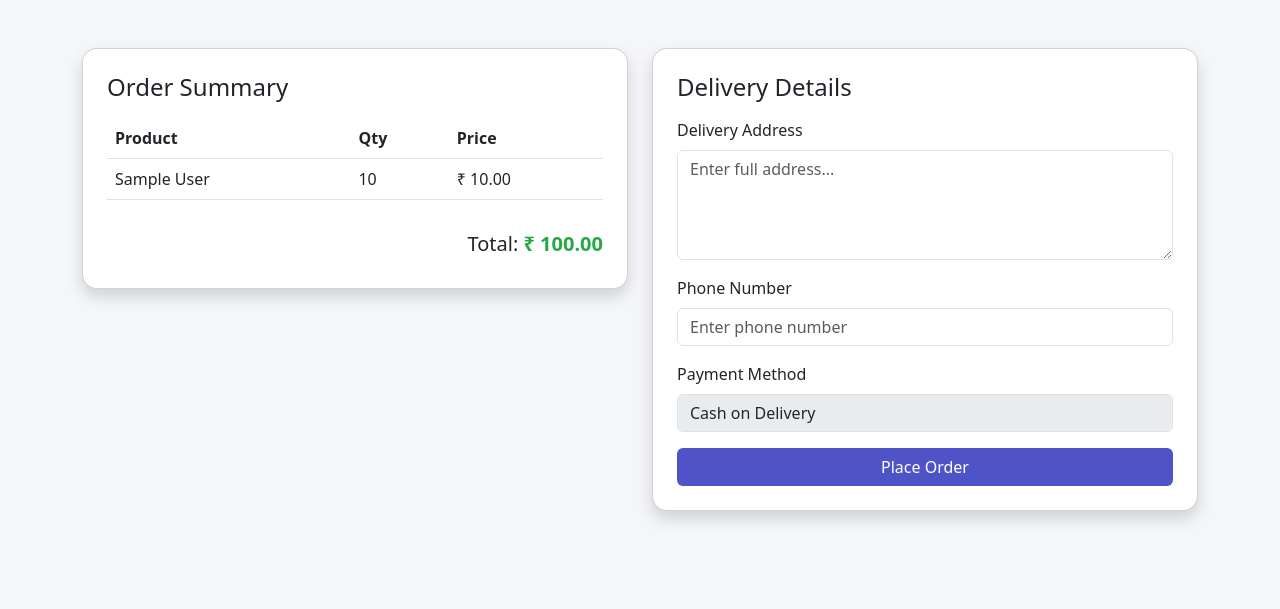
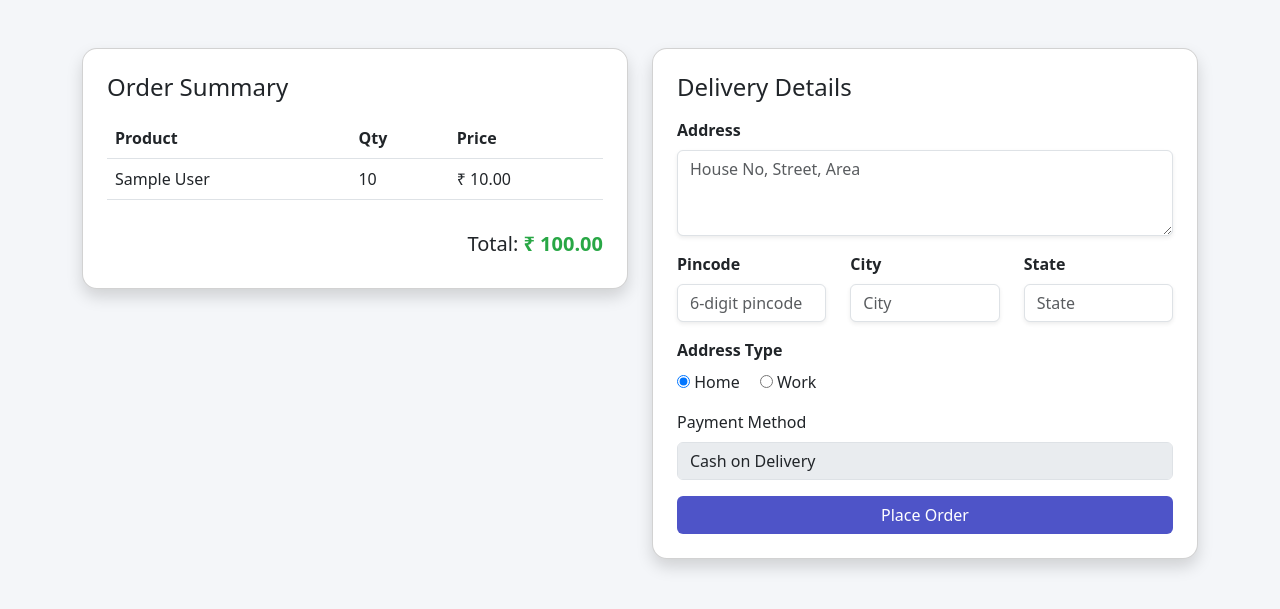
Before and after one commit to AdityaRishabh/django-ecommerce, a Django app: page /checkout/ in a window 1280 px wide. Shown: the part 56-665 px from the top of the page. Run offline with Django 5.2, Linux system fonts and the light colour scheme; a user stored in the database is signed in; tables that the repository leaves empty hold one stand-in row (values such as "Sample post").

Commit message:
added address in checkout in views.py

```diff
--- a/authproject/accounts/models.py
+++ b/authproject/accounts/models.py
@@ -45,6 +45,7 @@ class Order(models.Model):
     total_amount = models.DecimalField(max_digits=10, decimal_places=2)
     address = models.TextField(default="Not Available")
     phone = models.CharField(max_length=15, default="0000000000")
+    pincode = models.CharField(max_length=10, default="000000")
     status = models.CharField(max_length=50, choices=STATUS_CHOICES, default='Pending')
     created_at = models.DateTimeField(auto_now_add=True)
 
--- a/authproject/accounts/templates/checkout.html
+++ b/authproject/accounts/templates/checkout.html
@@ -50,7 +50,7 @@
 
 <div class="row">
 
-    <!-- 📦 ORDER SUMMARY -->
+    <!--  ORDER SUMMARY -->
     <div class="col-md-6">
         <div class="card shadow p-4">
             <h4 class="mb-3">Order Summary</h4>
@@ -70,52 +70,56 @@
                 </tr>
                 {% endfor %}
             </table>
-
             <h5 class="text-end mt-3">
                 Total: <span class="price">₹ {{ total }}</span>
             </h5>
         </div>
     </div>
 
-    <!-- 🏠 ADDRESS FORM -->
+    <!--  ADDRESS FORM -->
     <div class="col-md-6">
         <div class="card shadow p-4">
-
             <h4 class="mb-3">Delivery Details</h4>
-
             <form method="POST">
                 {% csrf_token %}
 
-                <!-- Address -->
-                <div class="mb-3">
-                    <label class="form-label">Delivery Address</label>
-                    <textarea name="address" class="form-control" rows="4" placeholder="Enter full address..." required></textarea>
-                </div>
-
-                <!-- Phone -->
-                <div class="mb-3">
-                    <label class="form-label">Phone Number</label>
-                    <input type="text" name="phone" class="form-control" placeholder="Enter phone number" required>
-                </div>
-
+    <div class="mb-3">
+    <label class="form-label fw-semibold">Address</label>
+    <textarea name="address" class="form-control shadow-sm" rows="3" placeholder="House No, Street, Area" required></textarea>
+</div>
+<div class="row">
+    <div class="col-md-4 mb-3">
+        <label class="form-label fw-semibold">Pincode</label>
+        <input type="text" name="pincode" class="form-control shadow-sm" placeholder="6-digit pincode" required>
+    </div>
+    <div class="col-md-4 mb-3">
+        <label class="form-label fw-semibold">City</label>
+        <input type="text" name="city" class="form-control shadow-sm" placeholder="City" required>
+    </div>
+    <div class="col-md-4 mb-3">
+        <label class="form-label fw-semibold">State</label>
+        <input type="text" name="state" class="form-control shadow-sm" placeholder="State" required>
+    </div>
+</div>
+<div class="mb-3">
+    <label class="form-label fw-semibold">Address Type</label>
+    <div>
+        <input type="radio" name="address_type" value="Home" checked> Home
+        <input type="radio" name="address_type" value="Work" class="ms-3"> Work
+    </div>
+</div>
                 <!-- Payment -->
                 <div class="mb-3">
                     <label class="form-label">Payment Method</label>
                     <input type="text" class="form-control" value="Cash on Delivery" disabled>
                 </div>
-
                 <button type="submit" class="btn btn-custom w-100">
                     Place Order
                 </button>
-
             </form>
-
         </div>
     </div>
-
 </div>
-
 </div>
-
 </body>
 </html>
--- a/authproject/accounts/views.py
+++ b/authproject/accounts/views.py
@@ -13,10 +13,7 @@ from rest_framework.permissions import IsAuthenticated, IsAdminUser
 
 from .serializers import ProductSerializer, CartItemSerializer, OrderSerializer
 
-
-# =========================
-# 🔐 AUTH (EMAIL OR USERNAME LOGIN)
-# =========================
+#  AUTH (EMAIL LOGIN)
 
 def login_view(request):
     if request.method == 'POST':
@@ -76,10 +73,7 @@ def logout_view(request):
     logout(request)
     return redirect('login')
 
-
-# =========================
-# 🏠 DASHBOARD
-# =========================
+#  DASHBOARD
 
 @login_required
 def dashboard_view(request):
@@ -96,9 +90,7 @@ def dashboard_view(request):
     })
 
 
-# =========================
-# 🛒 CART (WEB)
-# =========================
+# CART (WEB)
 
 @login_required
 def add_to_cart(request, product_id):
@@ -110,7 +102,6 @@ def add_to_cart(request, product_id):
     if not created:
         item.quantity += 1
         item.save()
-
     return redirect('cart')
 
 
@@ -121,7 +112,6 @@ def cart_view(request):
 
     for item in items:
         item.subtotal = item.product.price * item.quantity
-
     total = sum(item.subtotal for item in items)
 
     return render(request, 'cart.html', {
@@ -147,7 +137,6 @@ def decrease_quantity(request, item_id):
         item.save()
     else:
         item.delete()
-
     return redirect('cart')
 
 
@@ -157,10 +146,7 @@ def remove_item(request, item_id):
     item.delete()
     return redirect('cart')
 
-
-# =========================
-# 💳 CHECKOUT
-# =========================
+#  CHECKOUT
 
 @login_required
 def checkout(request):
@@ -175,12 +161,14 @@ def checkout(request):
     if request.method == 'POST':
         address = request.POST.get('address')
         phone = request.POST.get('phone')
+        pincode = request.POST.get('pincode')
 
         order = Order.objects.create(
             user=request.user,
             total_amount=total,
             address=address,
-            phone=phone
+            phone=phone,
+            pincode=pincode
         )
 
         for item in items:
@@ -200,9 +188,7 @@ def checkout(request):
     })
 
 
-# =========================
-# 📦 ORDERS
-# =========================
+#  ORDERS
 
 @login_required
 def orders_view(request):
@@ -221,9 +207,7 @@ def order_detail(request, order_id):
     })
 
 
-# =========================
-# 🔗 PRODUCT APIs
-# =========================
+#  PRODUCT APIs
 
 @api_view(['GET'])
 def api_products(request):
@@ -265,9 +249,8 @@ def api_delete_product(request, pk):
     return Response({"message": "Product deleted"})
 
 
-# =========================
-# 🛒 CART APIs
-# =========================
+# CART APIs
+
 
 @api_view(['GET'])
 @permission_classes([IsAuthenticated])
@@ -321,9 +304,8 @@ def api_remove_cart(request, item_id):
     return Response({"message": "Removed"})
 
 
-# =========================
-# 📦 ORDER APIs
-# =========================
+# ORDER APIs
+
 
 @api_view(['GET'])
 @permission_classes([IsAuthenticated])
```
Also changed, not shown: authproject/accounts/migrations/0002_order_pincode.py (added).
